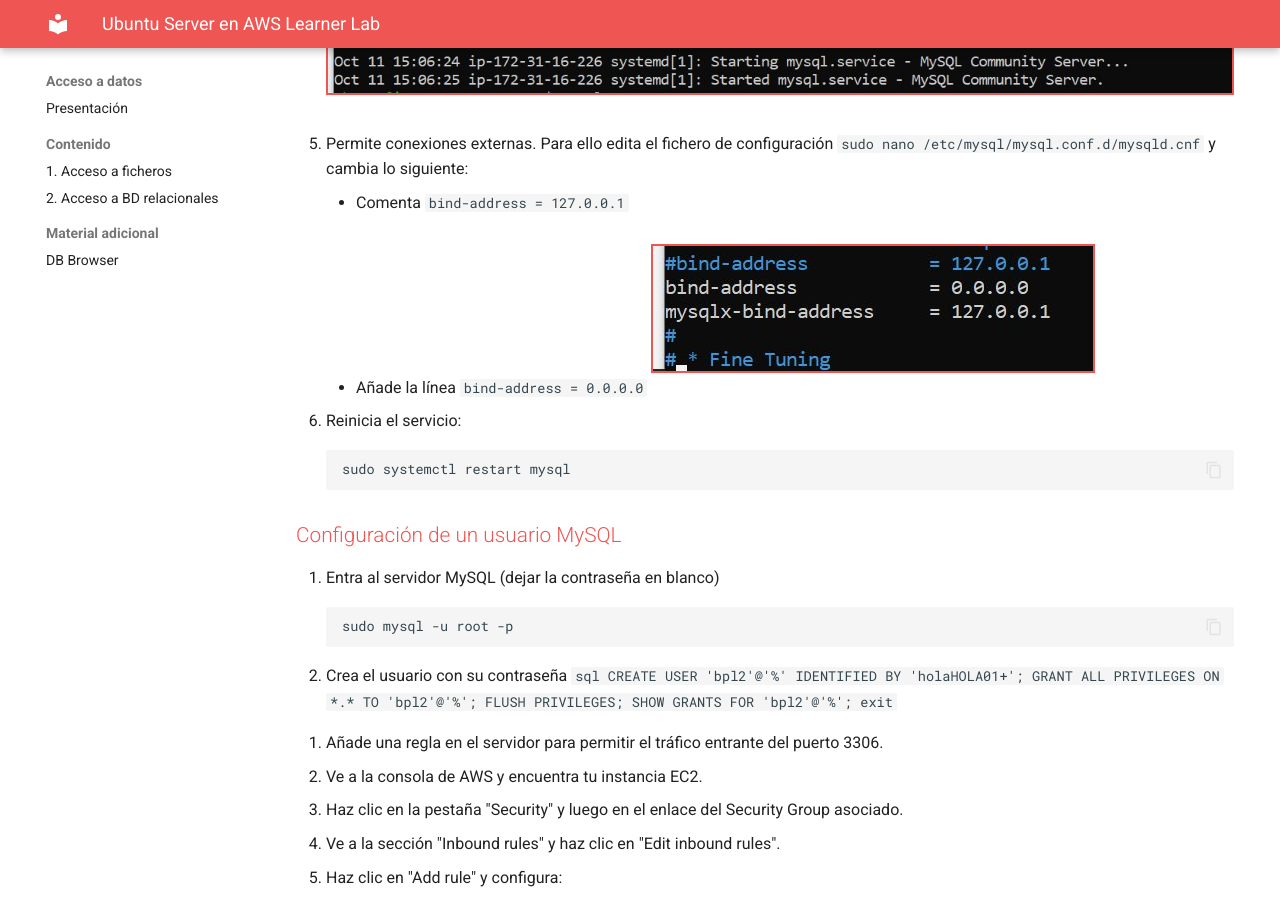
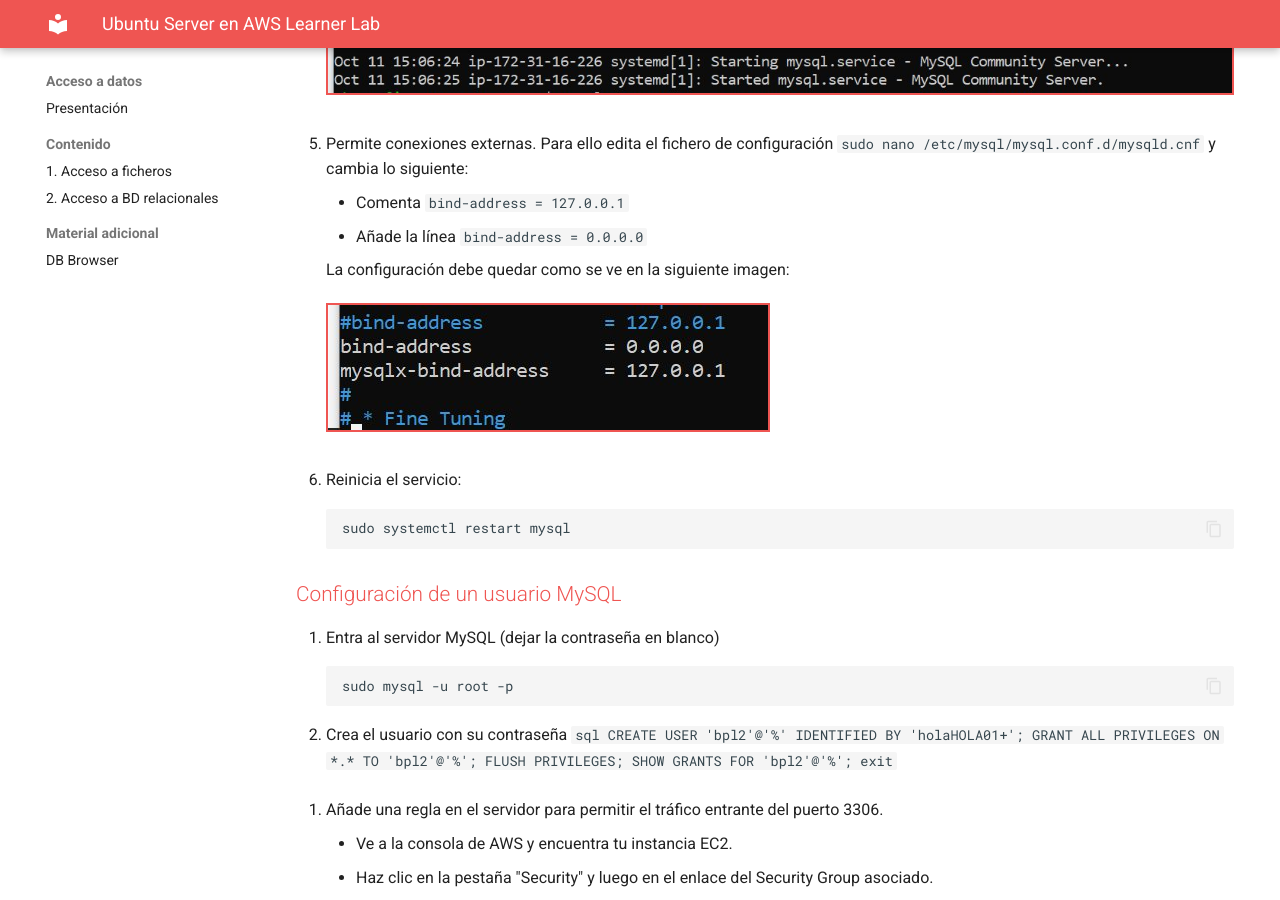
Before and after one commit to bpaterna/acceso_datos, an MkDocs documentation site: the page built from docs/AWSlab.md, in a window 1280 px wide and 900 px high, scrolled down 10909 px. Built offline with MkDocs 1.6.1 and Material for MkDocs 9.7.7, drawn with Linux system fonts in a browser that asks for light colours.

Commit message:
Update AWSlab.md

```diff
--- a/docs/AWSlab.md
+++ b/docs/AWSlab.md
@@ -91,6 +91,8 @@ A continuación se describen los pasos para crear un servidor Ubuntu en un labor
 `sudo nano /etc/mysql/mysql.conf.d/mysqld.cnf` y cambia lo siguiente:
     - Comenta `bind-address = 127.0.0.1`
     - Añade la línea `bind-address = 0.0.0.0`
+
+    La configuración debe quedar como se ve en la siguiente imagen:
     ![Imagen 18](img/AWS/imagen_018.jpg)
 
 6. Reinicia el servicio:
@@ -121,14 +123,14 @@ sudo ufw allow 3306
 -->
 
 3. Añade una regla en el servidor para permitir el tráfico entrante del puerto 3306.
--  Ve a la consola de AWS y encuentra tu instancia EC2.
--  Haz clic en la pestaña "Security" y luego en el enlace del Security Group asociado.
--  Ve a la sección "Inbound rules" y haz clic en "Edit inbound rules".
--  Haz clic en "Add rule" y configura:
-    *   **Type**: Custom TCP
-    *   **Port range**: 3306
-    *   **Source**: Puedes especificar una IP concreta o `0.0.0.0/0` para permitir acceso desde cualquier lugar (menos seguro).
--  Guarda las reglas.
+    -  Ve a la consola de AWS y encuentra tu instancia EC2.
+    -  Haz clic en la pestaña "Security" y luego en el enlace del Security Group asociado.
+    -  Ve a la sección "Inbound rules" y haz clic en "Edit inbound rules".
+    -  Haz clic en "Add rule" y configura:
+        *   **Type**: Custom TCP
+        *   **Port range**: 3306
+        *   **Source**: Puedes especificar una IP concreta o `0.0.0.0/0` para permitir acceso desde cualquier lugar (menos seguro).
+    -  Guarda las reglas.
 
     ![Imagen 25](img/AWS/imagen_025.jpg)
 
```
